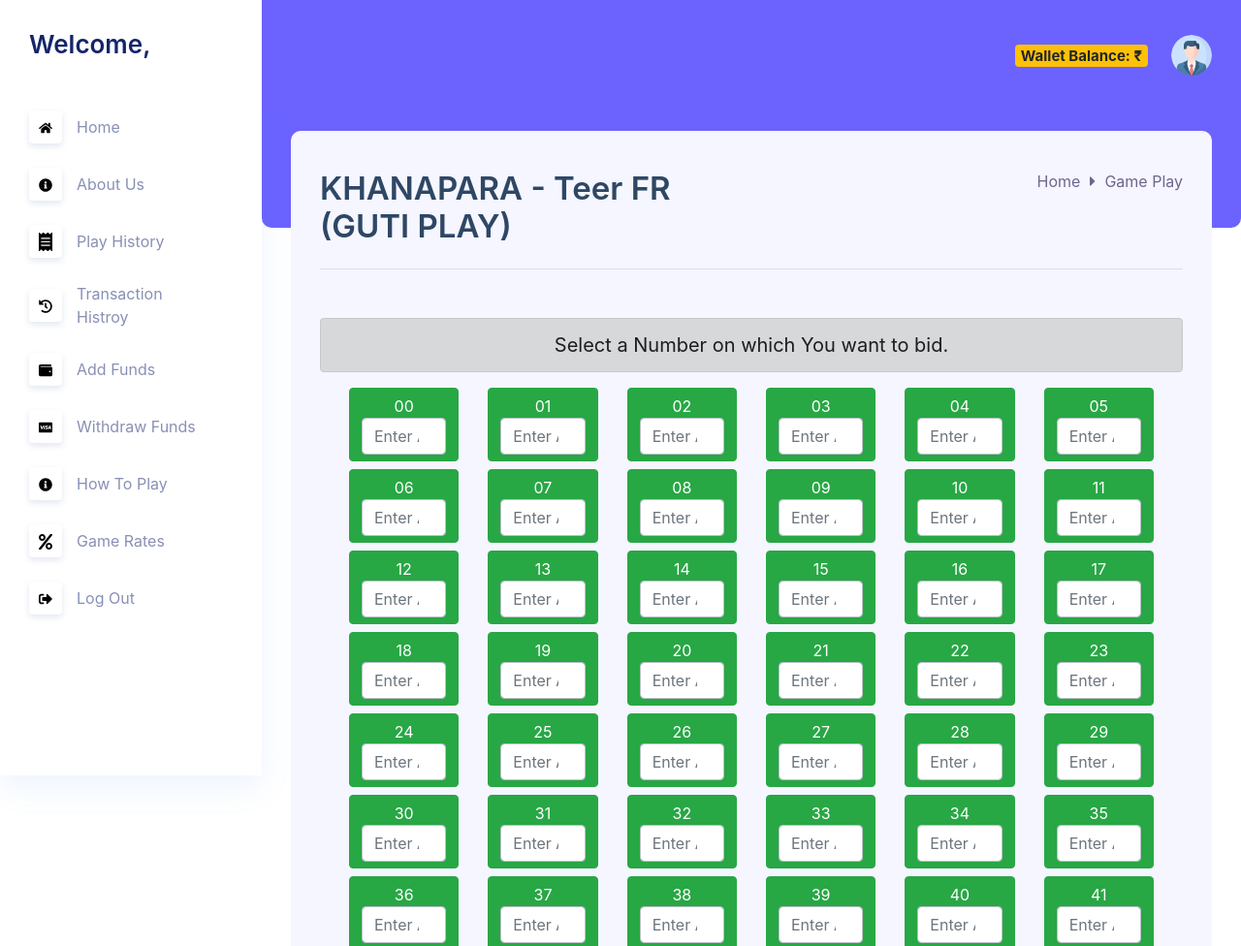
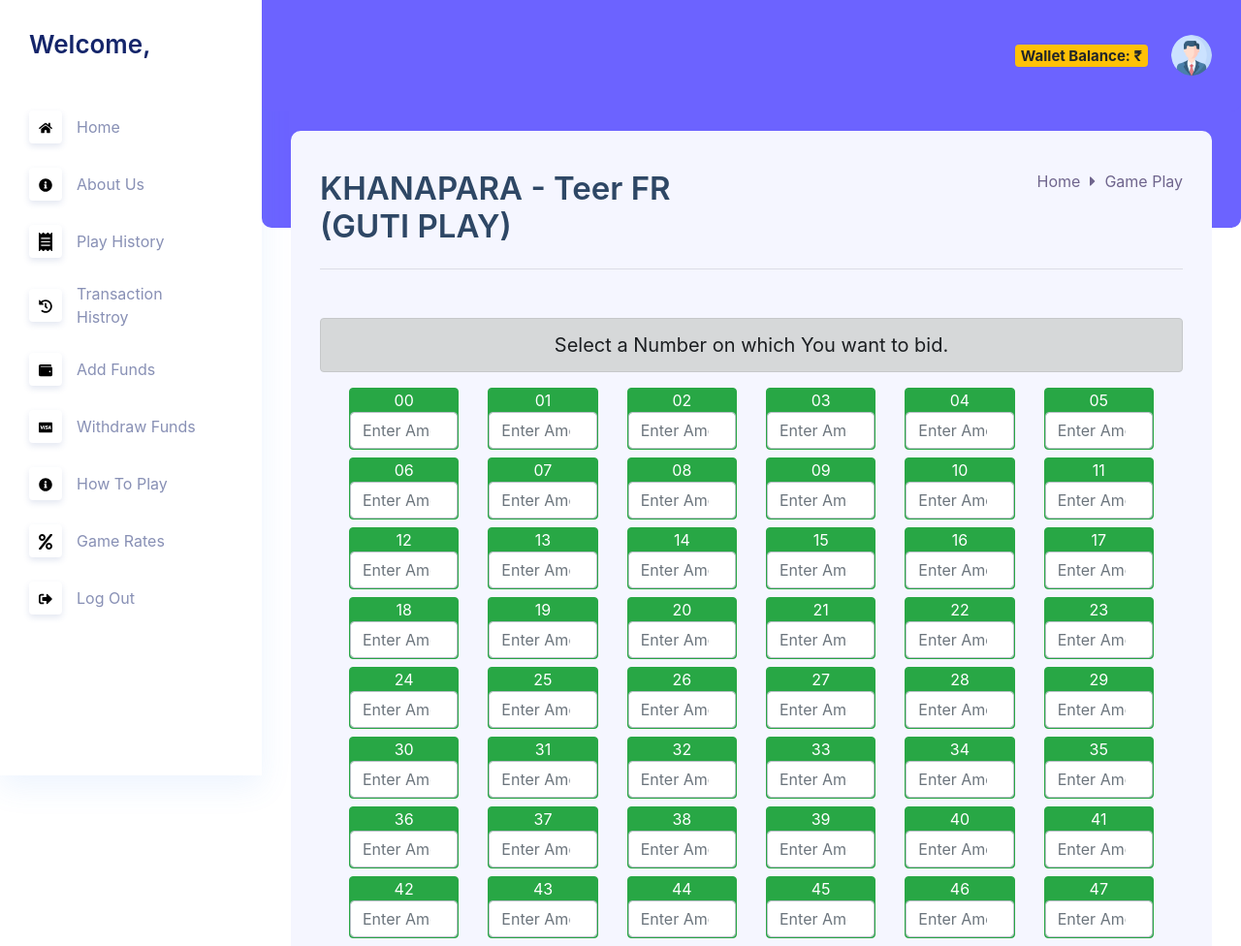
Before and after one commit to umairabbas786/network_bidding, a PHP site: page /user/guti_play.php?id=one in a window 1280 px wide. Shown: the top 976 px of the page at 97% size. Run offline with PHP 8.4, Linux system fonts and the light colour scheme; the visitor is signed in with stand-in values (Sample User, id 1); tables that the repository leaves empty or names only in its code hold one stand-in row (values such as "Sample post"); data that the repository does not hold is empty; some libraries are stand-ins or nearby versions.

Commit message:
changes in guti play

```diff
--- a/user/guti_play.php
+++ b/user/guti_play.php
@@ -28,7 +28,7 @@
         foreach ($ptr as $value => $key){
             if($key != ''){
                 $sum += $key;
-                $nums[$x] = $value;
+                $nums[$x] = $value .' = ₹'. $key;
                 $x++;
             }
         }
@@ -128,8 +128,8 @@
                                             if($i == '8'){$i = '08';}
                                             if($i == '9'){$i = '09';}
                                     ?>
-                                    <div class="col-md-2 col-4">
-                                    <label class="btn btn-success">
+                                    <div class="col-lg-2 col-3">
+                                    <label class="btn btn-success p-0">
                                     <?php echo $i;?> <input type="number" class="form-control" placeholder="Enter Amount" name="number[<?php echo $i;?>]">
                                     </label>
                                         </div>
```
